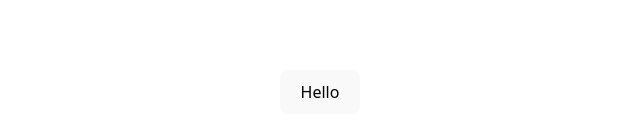
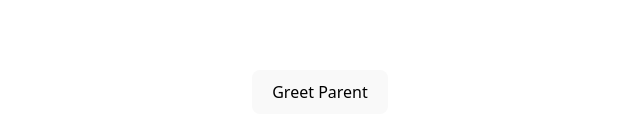
Before and after one commit to D-4-DIBAKAR/React-Tutorial, a React (Vite) app in the folder first-component/: page / in a window 1280 px wide. Shown: the part 308-444 px from the top of the page, without its empty margins (320-960 px from the left). Built offline with nearby package versions, Linux system fonts and the light colour scheme.

Commit message:
Method as Props

```diff
--- a/first-component/src/App.jsx
+++ b/first-component/src/App.jsx
@@ -4,6 +4,7 @@
 import EventBind from './components/EventBind'
 import FunctionClick from './components/FunctionClick'
 import Greet from './components/Greet'
+import ParentComponent from './components/ParentComponent'
 // import Hello from './components/Hello'
 // import Message from './components/Message'
 // import Welcome from './components/Welcome'
@@ -13,8 +14,10 @@
 
   return (
     <>
+      {/*Method as Props  */}
+      <ParentComponent />
       {/* Event Binding  */}
-      <EventBind />
+      {/* <EventBind /> */}
       {/* Event Handling */}
       {/* <FunctionClick />
       <ClassClick /> */}
--- /dev/null
+++ b/first-component/src/components/ChildComponent.jsx
@@ -0,0 +1,11 @@
+import React from 'react'
+
+function ChildComponent(props) {
+     return (
+          <div>
+               <button onClick={() => props.greetHandler("Child")}>Greet Parent</button>
+          </div>
+     )
+}
+
+export default ChildComponent
--- /dev/null
+++ b/first-component/src/components/ParentComponent.jsx
@@ -0,0 +1,25 @@
+import React, { Component } from 'react'
+import ChildComponent from './ChildComponent'
+
+class ParentComponent extends Component {
+     constructor(props) {
+          super(props)
+
+          this.state = {
+               parentName: 'Parent'
+          },
+               this.greetParent = this.greetParent.bind(this)
+     }
+     greetParent = (childName) => {
+          alert(`Hello ${this.state.parentName} from ${childName}`)
+     }
+     render() {
+          return (
+               <div>
+                    <ChildComponent greetHandler={this.greetParent} />
+               </div>
+          )
+     }
+}
+
+export default ParentComponent
```
